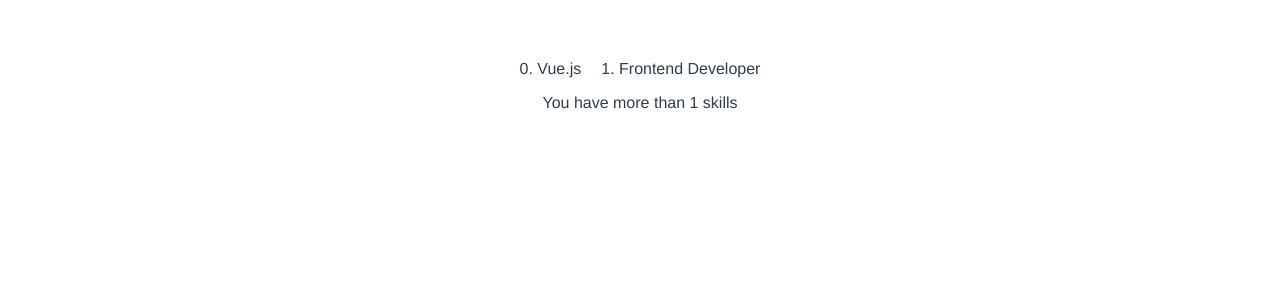
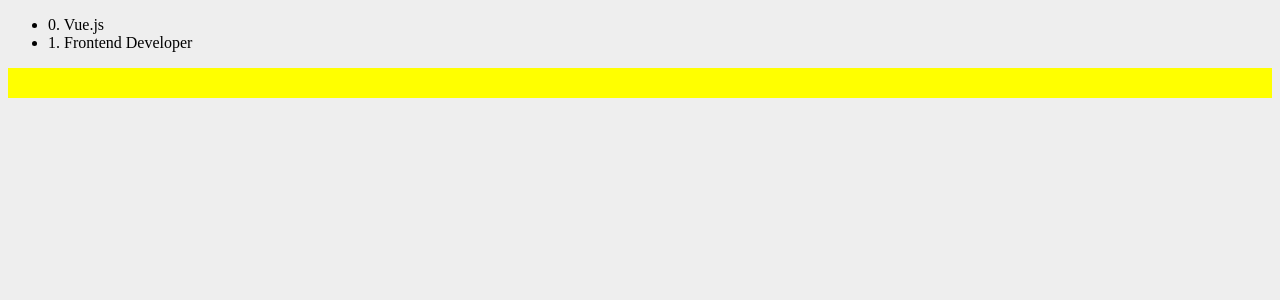
Before and after one commit to rodrigofepy/first-vue-project, a Vue app: page / in a window 1280 px wide. Shown: the top 300 px of the page. Built offline with nearby package versions, Linux system fonts and the light colour scheme.

Commit message:
Understand scoped styles and class binding

```diff
--- a/src/App.vue
+++ b/src/App.vue
@@ -16,12 +16,7 @@ export default {
 </script>
 
 <style>
-#app {
-  font-family: 'Avenir', Helvetica, Arial, sans-serif;
-  -webkit-font-smoothing: antialiased;
-  -moz-osx-font-smoothing: grayscale;
-  text-align: center;
-  color: #2c3e50;
-  margin-top: 60px;
-}
+  body {
+    background-color: #eeeeee;
+  }
 </style>
--- a/src/components/Skills.vue
+++ b/src/components/Skills.vue
@@ -5,8 +5,7 @@
         <li v-for="(data,index) in skills" :key='index'>{{ index }}. {{ data.skill }}</li>
       </ul>
 
-      <p v-if="skills.length >= 1">You have more than 1 skills</p>
-      <p v-else>You have less than or equal to 1 skill</p>
+      <div v-bind:class="{ alert: showAlert }"></div>
     </div>
   </div>
 </template>
@@ -19,7 +18,8 @@ export default {
       skills: [
         { "skill": "Vue.js" },
         { "skill": "Frontend Developer" }
-      ]
+      ],
+      showAlert: true
     }
   }
 }
@@ -27,18 +27,10 @@ export default {
 
 <!-- Add "scoped" attribute to limit CSS to this component only -->
 <style scoped>
-h3 {
-  margin: 40px 0 0;
-}
-ul {
-  list-style-type: none;
-  padding: 0;
-}
-li {
-  display: inline-block;
-  margin: 0 10px;
-}
-a {
-  color: #42b983;
-}
+  .alert {
+    width: 100%;
+    height: 30px;
+
+    background-color: yellow;
+  }
 </style>
```
